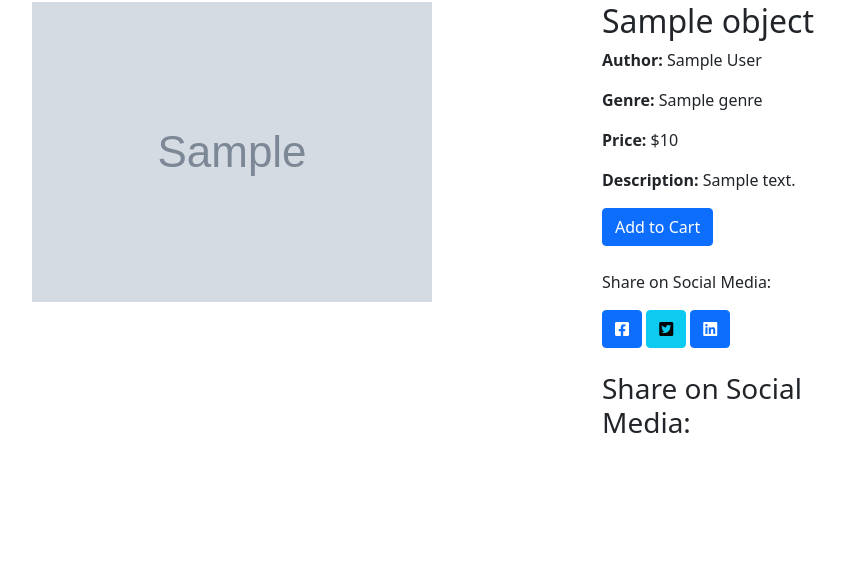
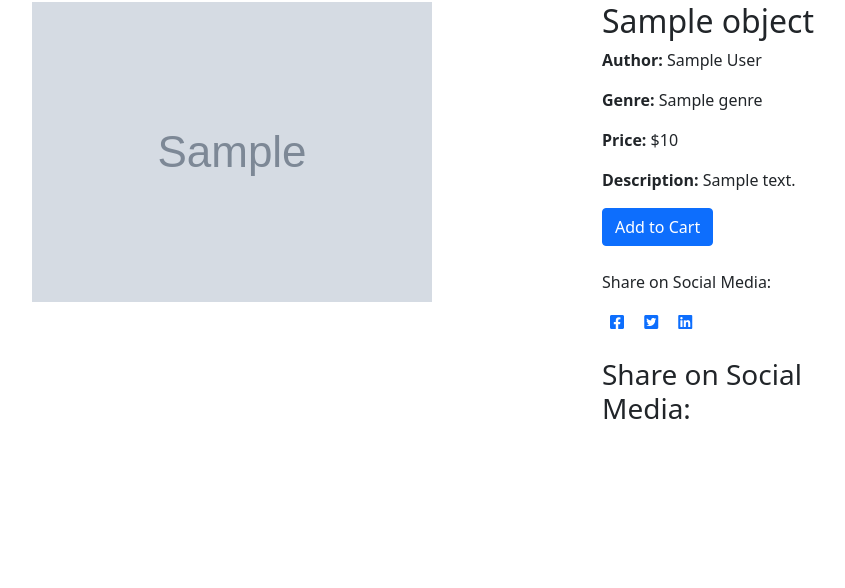
Before and after one commit to anishbista/Online-Book-Store, a Django app: template bookstore/templates/book_detail.html in a window 1280 px wide. Shown: the part 78-666 px from the top of the page, without its empty margins (50-895 px from the left). Run offline with Django 3.2, Linux system fonts and the light colour scheme; the template is opened without the code that fills it: most values are stand-ins (such as "Sample title", 1, 10 or a date in 2020); grey boxes marked "Sample" are stand-in pictures.

Commit message:
Share button added

```diff
--- a/bookstore/templates/book_detail.html
+++ b/bookstore/templates/book_detail.html
@@ -25,15 +25,12 @@
             <div class = "col-md-6 mt-4">
                 <p >Share on Social Media:</p>
 
-                <a href="https://www.facebook.com/sharer/sharer.php?u={{ request.build_absolute_uri }}" class="btn btn-primary" target="_blank" rel="noopener noreferrer">
-                    <i class="fab fa-facebook-square"></i>
-                </a>
-                <a href="https://twitter.com/intent/tweet?text=Check%20out%20this%20book:%20{{ object.title }}&url={{ request.build_absolute_uri }}" class="btn btn-info" target="_blank" rel="noopener noreferrer">
-                    <i class="fab fa-twitter-square"></i>
-                </a>
-                <a href="https://www.linkedin.com/shareArticle?url={{ request.build_absolute_uri }}&title={{ object.title }}" class="btn btn-primary" target="_blank" rel="noopener noreferrer">
-                    <i class="fab fa-linkedin"></i>
-                </a>
+                <a href="https://www.facebook.com/sharer/sharer.php?u={{ request.build_absolute_uri }}" class="mx-2" target="_blank" rel="noopener noreferrer">
+                    <i class="fab fa-facebook-square"></i></a>
+                <a href="https://twitter.com/intent/tweet?text=Check%20out%20this%20book:%20{{ object.title }}&url={{ request.build_absolute_uri }}" class="mx-2" target="_blank" rel="noopener noreferrer">
+                    <i class="fab fa-twitter-square"></i></a>
+                <a href="https://www.linkedin.com/shareArticle?url={{ request.build_absolute_uri }}&title={{ object.title }}" class="mx-2" target="_blank" rel="noopener noreferrer">
+                    <i class="fab fa-linkedin"></i></a>
             </div>
 
             <div class = "social-sharing col-md-6 mt-4">
@@ -46,6 +43,7 @@
 
 
 
+
         </div>
 
     </div>
```
